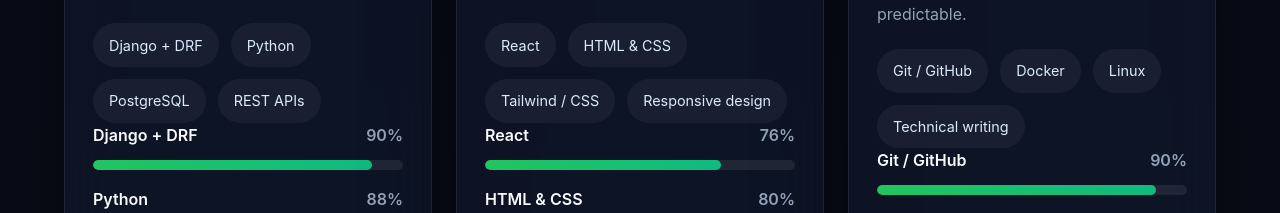
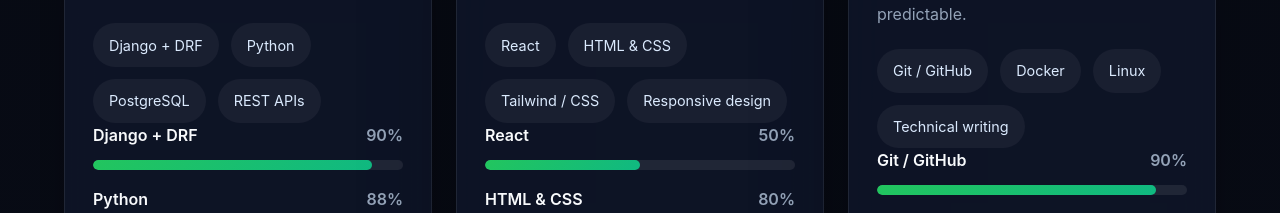
Before and after one commit to wenddii/portfolio, a React app: page / in a window 1280 px wide. Shown: the part 1720-1933 px from the top of the page. Built offline with nearby package versions, Linux system fonts and the light colour scheme; the HTML template or start-up script is replaced by a standard one.

Commit message:
added my newest project

```diff
--- a/src/components/Projects.jsx
+++ b/src/components/Projects.jsx
@@ -11,31 +11,30 @@
   const projectList = [
     {
       title: "Complete ERP System",
-      description:
-        "a complete ERP system made by django,username = abush password = 34412500",
+      description:"NOAH ERP is a Django-based inventory and sales management system that combines stock control, purchasing, and a POS checkout workflow in one platform. It tracks products with real-time stock updates, handles multi-item cart sales, and calculates profit using stored cost and selling prices. The system also includes basic business analytics for revenue, expenses, and product performance.",
       tech: "Django,PostgreSql",
       img: ERPImg,
-      github: "https://simple-inventory-management-1-gsqc.onrender.com/report-range/?start_date=&end_date=",
+      github: "https://dese-erp-last-version.onrender.com",
     },
 
     {
       title: "Simple To-Do list tracker",
       description:
-        "a simple To-do list tracker made by django",
+        "A simple task management web application built with Django that allows users to create, update, and delete tasks. It supports basic task tracking with status updates (pending/completed) and provides a clean interface for managing daily activities efficiently.",
       tech: "Django,PostgreSql",
       img: SadImg,
       github: "https://simple-todo-1-u0ir.onrender.com/",
     },
     {
       title: "Task Manager API",
-      description: "Task manager API made with Django",
+      description: "A Django REST API-based task manager that allows users to create, update, retrieve, and delete tasks programmatically. It exposes structured endpoints for task management with basic status tracking, designed to be used by frontend apps or external clients.",
       tech: "Django, DRF, PostgreSQL",
       img: taskmanagerapiImg,
       github: "https://github.com/wenddii/my-api-project.git",
     },
     {
       title: "EDU_Rise Africa",
-      description: "A proposal for an offline learning application.",
+      description: "An early-stage proposal for an offline-first learning platform designed for African students with limited internet access. It outlines a system concept for delivering educational content in low-connectivity environments using lightweight, locally accessible resources. The project was developed as a prototype and design document for an ALX submission.",
       tech: "Google Slides, Miro",
       img: EduRIseImg,
       github:
@@ -44,7 +43,7 @@
     {
       title: "Java Student Registration System",
       description:
-        "A java console application that simply registers and grades student scores",
+        "A Java console application for managing student records and calculating grades. It allows users to register students, store their academic information, and compute final grades based on input scores through a simple command-line interface.",
       tech: "Java",
       img: javaconsoleImg,
       github: "https://github.com/wenddii/java_student_management.git",
--- a/src/components/Skills.jsx
+++ b/src/components/Skills.jsx
@@ -16,7 +16,7 @@
     title: "Frontend & polish",
     description: "Modern interfaces and responsive layouts that support product UX.",
     skills: [
-      { name: "React", level: 76 },
+      { name: "React", level: 50 },
       { name: "HTML & CSS", level: 80 },
       { name: "Tailwind / CSS", level: 74 },
       { name: "Responsive design", level: 83 },
```
Also changed, not shown: src/assets/ERP.jpg.
